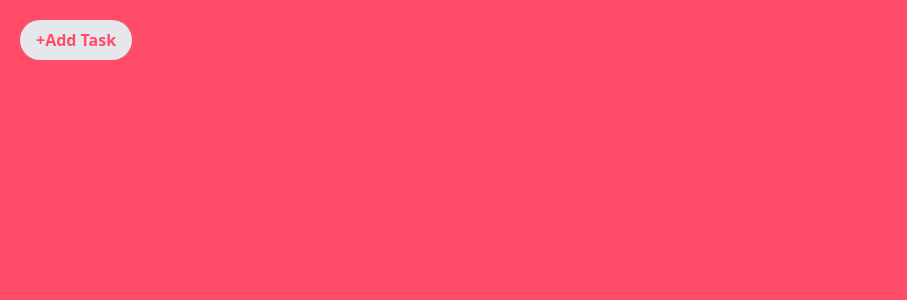
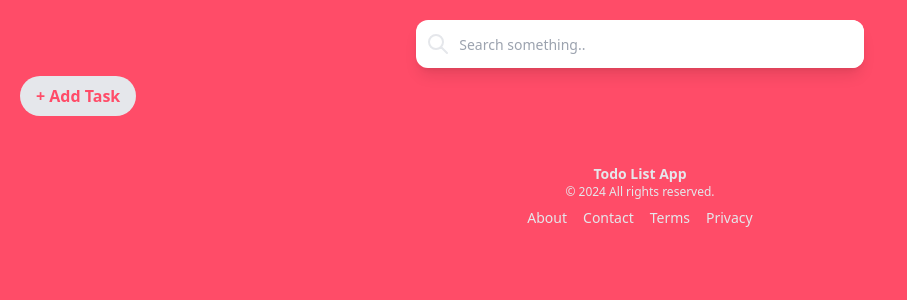
Before and after one commit to NagarajanSanthosh/todo-react, a React (Create React App) app: page / in a window 1280 px wide. Shown: the top 300 px of the page, without its empty margins (0-907 px from the left). Built offline with nearby package versions, Linux system fonts and the light colour scheme.

Commit message:
Header + search box inserted + footer created

```diff
--- a/public/index.html
+++ b/public/index.html
@@ -7,7 +7,7 @@
   <meta name="viewport" content="width=device-width, initial-scale=1" />
   <meta name="theme-color" content="#000000" />
   <meta name="description" content="Web site created using create-react-app" />
-
+  <link rel="stylesheet" href="./style.css">
   <title>Todo</title>
 </head>
 
--- /dev/null
+++ b/public/style.css
@@ -0,0 +1,19 @@
+/* Make the body element a grid container */
+body {
+    display: grid;
+    grid-template-rows: auto 1fr auto; /* Define the height of each row */
+    min-height: 100vh; /* Fill the viewport height */
+  }
+
+  /* Assign each child element to a grid area */
+  .header {
+    grid-area: header;
+  }
+
+  main {
+    grid-area: main;
+  }
+
+  .footer {
+    grid-area: footer;
+  }
--- a/src/AddButton.jsx
+++ b/src/AddButton.jsx
@@ -6,7 +6,7 @@ const AddButton = ({ onClick }) => {
             className="mb-2 bg-gray-200 hover:bg-white  text-tindogPink font-bold py-2 px-4 rounded-full inline-flex items-center"
             onClick={onClick}
         >
-            +Add Task
+            + Add Task
         </button>
     );
 };
--- /dev/null
+++ b/src/Footer.jsx
@@ -0,0 +1,24 @@
+// Footer.js
+import React from "react";
+import "tailwindcss/tailwind.css";
+
+function Footer() {
+  return (
+    <footer className="text-gray-200 p-4">
+      <div className="container mx-auto flex flex-col md:flex-row justify-between items-center">
+        <div className="text-center md:text-left">
+          <p className="text-sm font-semibold">Todo List App</p>
+          <p className="text-xs">© {new Date().getFullYear()} All rights reserved.</p>
+        </div>
+        <div className="flex gap-4 mt-2 md:mt-0">
+          <a href="#" className="text-sm hover:text-gray-300">About</a>
+          <a href="#" className="text-sm hover:text-gray-300">Contact</a>
+          <a href="#" className="text-sm hover:text-gray-300">Terms</a>
+          <a href="#" className="text-sm hover:text-gray-300">Privacy</a>
+        </div>
+      </div>
+    </footer>
+  );
+}
+
+export default Footer;
--- /dev/null
+++ b/src/Header.jsx
@@ -0,0 +1,21 @@
+import React from "react";
+const Header = () => {
+    return (
+        <div className='header max-w-md mx-auto rounded-xl shadow-lg overflow-hidden md:max-w-2xl mb-2'>
+            <div className="relative flex items-center text-gray w-full h-12 rounded-lg focus-within:shadow-lg bg-white overflow-hidden">
+                <div className="grid place-items-center h-full w-12  text-gray-200">
+                    <svg xmlns="http://www.w3.org/2000/svg" className="h-6 w-6" fill="none" viewBox="0 0 24 24" stroke="currentColor">
+                        <path stroke-linecap="round" stroke-linejoin="round" stroke-width="2" d="M21 21l-6-6m2-5a7 7 0 11-14 0 7 7 0 0114 0z" />
+                    </svg>
+                </div>
+
+                <input
+                    className="peer h-full w-full outline-none text-sm text-gray-700 pr-2"
+                    type="text"
+                    id="search"
+                    placeholder="Search something.." />
+            </div>
+        </div>
+    )
+}
+export default Header;
--- a/src/Todo.jsx
+++ b/src/Todo.jsx
@@ -3,6 +3,7 @@ import "./index.css";
 import AddButton from "./AddButton";
 import ShowAdd from "./ShowAdd";
 import TodoList from "./TodoList";
+import Footer from "./Footer";
 
 const Todo = () => {
     const [tasks, setTask] = useState([]);
@@ -77,6 +78,9 @@ const Todo = () => {
                         />
                     )}
                 </div>
+                <div className="row md-flex items-center">
+                <Footer />
+                </div>
             </div>
         </div>
     );
--- a/src/TodoList.js
+++ b/src/TodoList.js
@@ -1,9 +1,11 @@
 import React from "react";
 import TodoItem from "./TodoItem";
+import Header from "./Header";
 
 const TodoList = ({ tasks, markCompleted, deleteTask }) => {
     return (
         <div>
+            <Header />
             {tasks.map((task) => (
                 <TodoItem
                     key={task.id}
```
